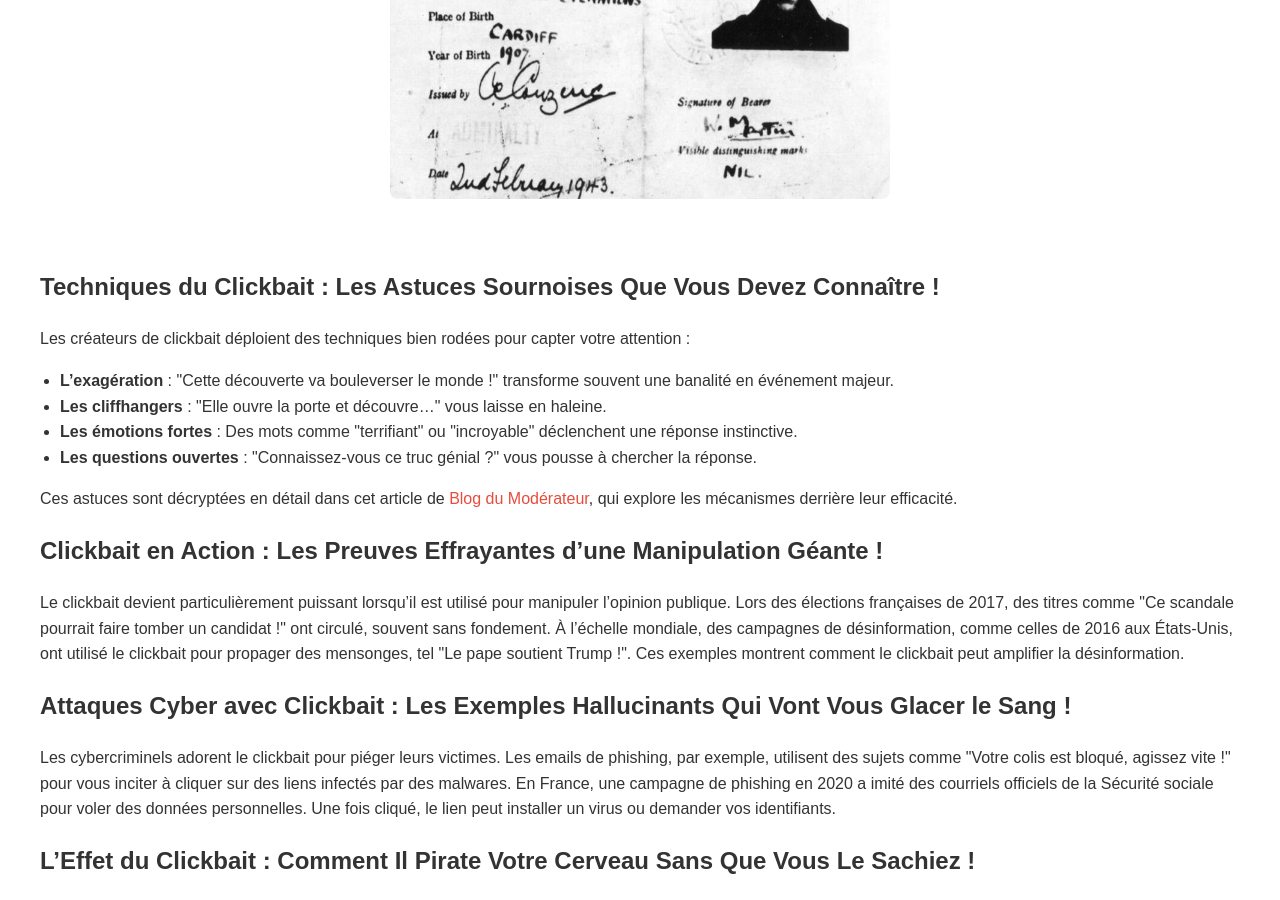
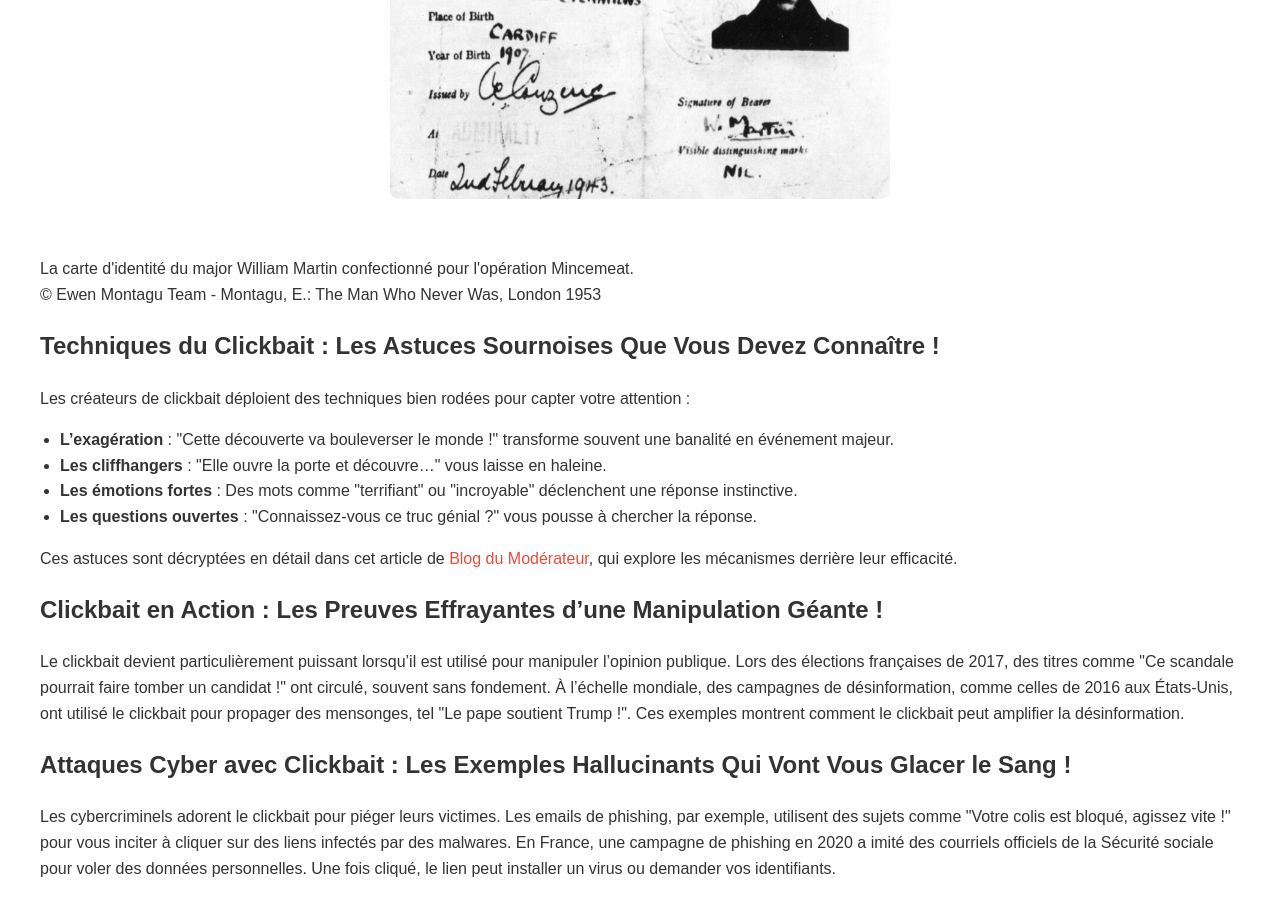
Before and after one commit to Anadema/Cognitive-Weaponization-Matrix, a Jekyll site: the page built from Techniques/04-Clickbait.md, in a window 1280 px wide and 900 px high, scrolled down 1661 px. Built offline with Jekyll 4.4.1, drawn with Linux system fonts in a browser that asks for light colours; our own code applies the rules of GitHub Pages for plain Markdown files.

Commit message:
Update 04-Clickbait.md

```diff
--- a/Techniques/04-Clickbait.md
+++ b/Techniques/04-Clickbait.md
@@ -23,6 +23,7 @@
     <p align="center">
       <img width="500" height="400" src="../Image/Mincemeat.jpg"><br><br>
    </p>
+    La carte d'identité du major William Martin confectionné pour l'opération Mincemeat.<br>© Ewen Montagu Team - Montagu, E.: The Man Who Never Was, London 1953
     <h2>Techniques du Clickbait : Les Astuces Sournoises Que Vous Devez Connaître !</h2>
     <p>Les créateurs de clickbait déploient des techniques bien rodées pour capter votre attention :</p>
     <ul>
```
